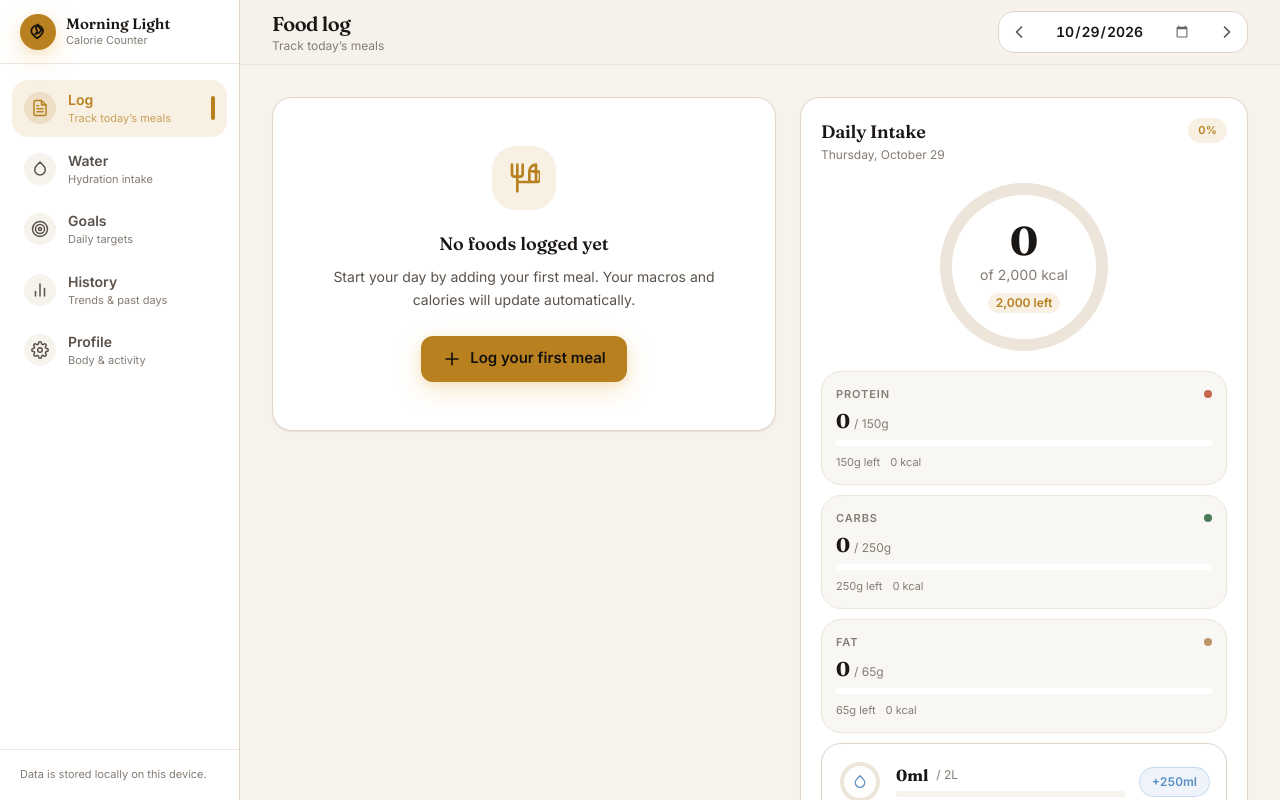
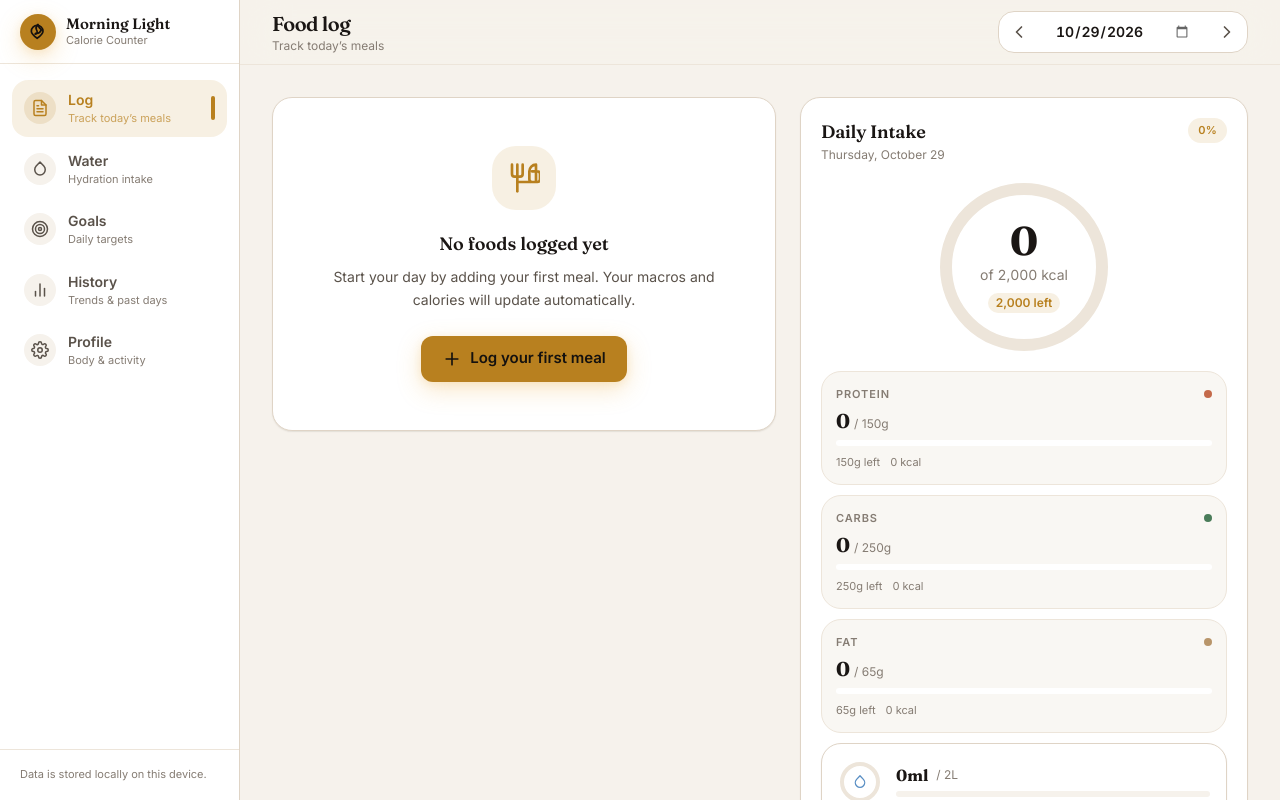
Before and after one commit to jacobconradquendangan-portfolio/Morning-Light, a Next.js app: page / in a window 1280 px wide. Shown: the top 800 px of the page. Built offline with nearby package versions, Linux system fonts and the light colour scheme.

Commit message:
feat(dashboard): remove glass-size quick-add from water chip

```diff
--- a/src/components/WaterChip.tsx
+++ b/src/components/WaterChip.tsx
@@ -10,7 +10,7 @@ import { formatMl } from '@/lib/format';
    ============================================================================ */
 
 export function WaterChip({ onNavigateToWater }: { onNavigateToWater: () => void }) {
-  const { selectedDate, waterGoal, addWater, getWaterTotalForDate } = useFood();
+  const { selectedDate, waterGoal, getWaterTotalForDate } = useFood();
 
   const total = getWaterTotalForDate(selectedDate);
   const goal = waterGoal.amount;
@@ -84,16 +84,6 @@ export function WaterChip({ onNavigateToWater }: { onNavigateToWater: () => void
         </div>
 
         {/* Quick add */}
-        <button
-          onClick={(e) => {
-            e.stopPropagation();
-            addWater(waterGoal.glassSize, selectedDate);
-          }}
-          className="flex-shrink-0 px-3 py-1.5 text-xs font-semibold text-macro-water bg-macro-water/10 border border-macro-water/25 rounded-full hover:bg-macro-water/20 transition-colors tabular"
-          aria-label={`Add ${waterGoal.glassSize}ml water`}
-        >
-          +{formatMl(waterGoal.glassSize)}
-        </button>
       </div>
 
       <p className={`mt-3 text-[0.6875rem] flex items-center gap-1.5 ${isGoalMet ? 'text-semantic-success-light' : 'text-text-muted'}`}>
```
